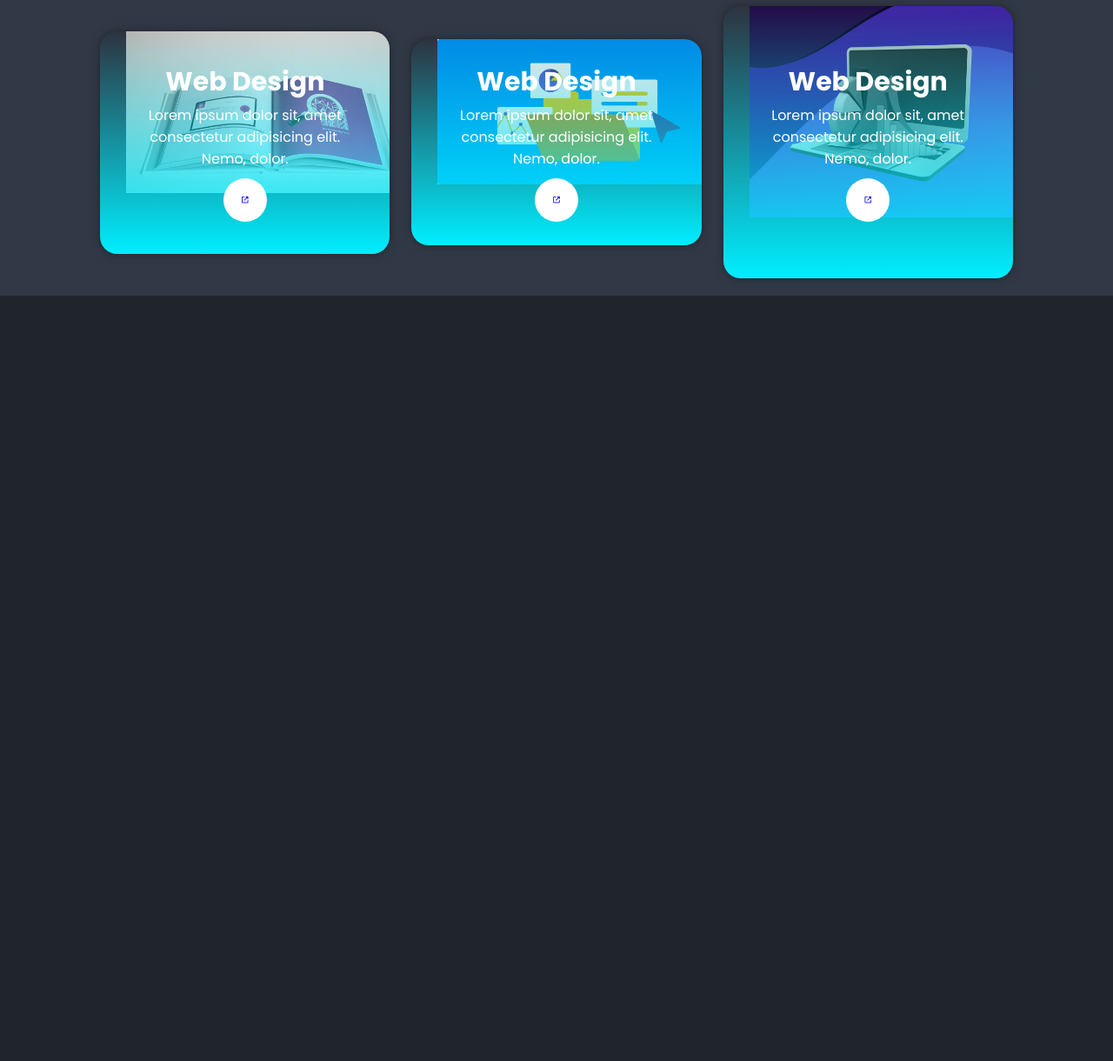
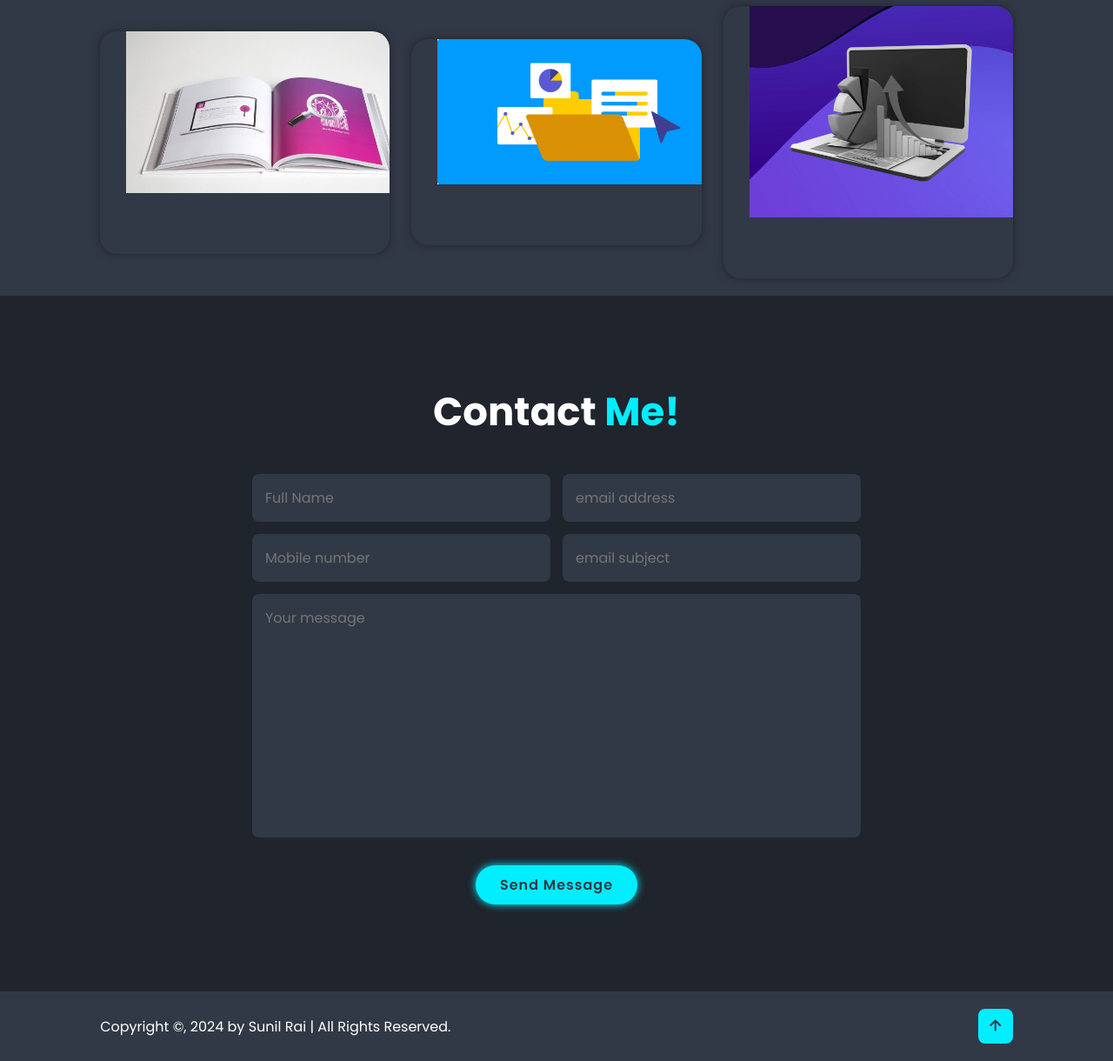
Before and after one commit to sunilrai14/Portfolio-Website, a plain HTML site: page index.html in a window 1280 px wide. Shown: the part 2982-4202 px from the top of the page at 87% size. Before the commit the page ends 3322 px from the top, so only its background shows below. Drawn offline with nearby package versions, Linux system fonts and the light colour scheme; a script that the page names is missing.

Commit message:
Sixth Commit

```diff
--- a/index.html
+++ b/index.html
@@ -171,6 +171,38 @@
                 </div>
         </section>
 
+        <!-- contact section design -->
+
+        <section class="contact" id="contact">
+            <h2 class="heading">Contact <span>Me!</span></h2>
+
+            <form action="#">
+                <div class="input-box">
+                    <input type="text" placeholder="Full Name">
+                    <input type="email" placeholder="email address">
+                </div>
+                <div class="input-box">
+                    <input type="number" placeholder="Mobile number">
+                    <input type="text" placeholder="email subject">
+                </div>
+                <textarea name="" id="" cols="30" rows="10" placeholder="Your message"></textarea>
+                <input type="submit" value="Send Message" class="btn">
+            </form>
+        </section>
+
+        <!-- footer design -->
+
+        <footer class="footer">
+            <div class="footer-text">
+                <p>Copyright &copy, 2024 by Sunil Rai | All Rights Reserved.</p>
+            </div>
+
+            <div class="footer-iconTop">
+                <a href="#home"><i class='bx bx-up-arrow-alt'></i></a>
+            </div>
+
+        </footer>
+
         <!--custom js-->
         <script src="script.js"></script>
     </body>
--- /dev/null
+++ b/script.js
@@ -0,0 +1,24 @@
+/*===========================================scroll sections active link ========================================== */
+
+let sections = document.querySelectorAll('section');
+let navLinks = document.querySelectorAll('header nav a');
+
+window.onscroll = () => {
+    sections.forEach(sec => {
+            let top = window.scrollY;
+            let offset = sec.offsetTop - 150;
+            let height = sec.offsetHeight;
+            let id = sec.getAttribute('id');
+
+            if(top >= offset && top < offset + height) {
+                navLinks.forEach(links => {
+                    links.classList.remove('active');
+                    document.querySelector('header nav a[href*='+ id +']').classList.add('active');
+                });
+            }
+        });
+
+        /*============================ sticky navbar ==================================== */
+        let header = document.querySelector('header');
+        header.classList.toggle("sticky", window.scrollY > 100);
+};
--- a/styles.css
+++ b/styles.css
@@ -248,6 +248,11 @@ span {
 
 .portfolio-box img {
     width: 100%;
+    transition: .5s ease;
+}
+
+.portfolio-box:hover img {
+    transform:scale(1.1);
 }
 
 .portfolio-box .portfolio-layer {
@@ -263,6 +268,12 @@ span {
     flex-direction: column;
     text-align: center;
     padding: 0 4rem;
+    transform: translateY(100%);
+    transition: 0.5s ease;
+}
+
+.portfolio-box:hover .portfolio-layer {
+    transform:translateY(0);
 }
 
 .portfolio-layer h4 {
@@ -283,3 +294,83 @@ span {
     background: var(--text-color);
     border-radius: 50%;
 }
+
+.portfolio-layer a i {
+    font-size: 2rem;
+    color: var(--second-bg-color);
+}
+
+.contact h2 {
+    margin-bottom: 3rem;
+}
+
+.contact form {
+    max-width: 70rem;
+    margin: 1rem auto;
+    text-align: center;
+    margin-bottom: 3rem;
+}
+
+.contact form .input-box {
+    display: flex;
+    justify-content: space-between;
+    flex-wrap: wrap;
+}
+
+.contact form .input-box input,
+.contact form textarea {
+    width: 100%;
+    padding: 1.5rem;
+    font-size: 1.6rem;
+    color: var(--text-color);
+    background: var(--second-bg-color);
+    border-radius: 0.8rem;
+    margin:0.7rem 0;
+}
+
+.contact form .input-box input {
+    width: 49%;
+}
+
+.contact form textarea {
+    resize: none;
+}
+
+.contact form .btn {
+    margin-top: 2rem;
+    cursor: pointer;
+}
+
+.footer {
+    display: flex;
+    justify-content: space-between;
+    align-items: center;
+    flex-wrap: wrap;
+    padding: 2rem 9%;
+    background: var(--second-bg-color);
+}
+
+.footer-text p {
+    font-size: 1.6rem;
+
+}
+
+.footer-iconTop a {
+    display: inline-flex;
+    justify-content: center;
+    align-items: center;
+    padding: 0.8rem;
+    background: var(--main-color);
+    border-radius: 0.8rem;
+    transition: .5s ease;
+}
+
+.footer-iconTop a:hover {
+    box-shadow: 0 0 1rem var(--main-color);
+}
+
+.footer-iconTop a i {
+    font-size: 2.4rem;
+    color: var(--second-bg-color);
+
+}
```
